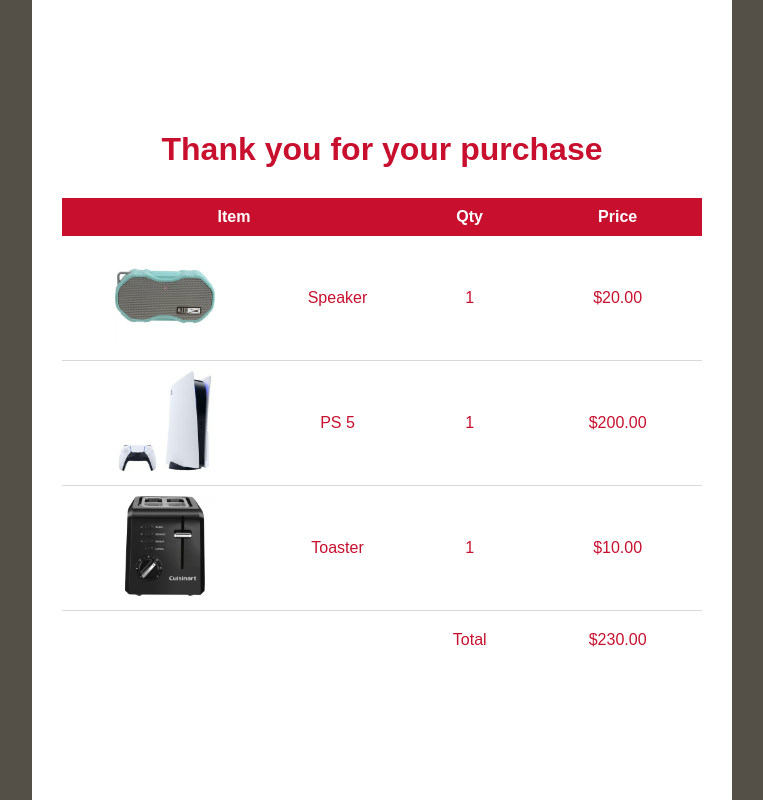
After one commit to Seid27/square_payment, a Flask app: page /payment-success in a window 1280 px wide. The commit adds this page. Shown: the whole page, without its empty margins (258-1021 px from the left). Run offline with Flask 3, Linux system fonts and the light colour scheme.

Commit message:
card payment working

```diff
--- a/app.py
+++ b/app.py
@@ -1,11 +1,58 @@
-from flask import Flask
+from flask import Flask, request, jsonify
 from flask import render_template
 from square.http.auth.o_auth_2 import BearerAuthCredentials
 from square.client import Client
+from dotenv import load_dotenv
 import os
+import logging
+import uuid
+
+# logging.basicConfig(format="%(levelname)s:%(name)s:%(message)s")
+logging.basicConfig(level=logging.DEBUG)
+load_dotenv()
 
 app = Flask(__name__)
+client = Client(
+    bearer_auth_credentials=BearerAuthCredentials(
+    #    access_token=os.environ['SQUARE_ACCESS_TOKEN']
+       access_token="EAAAl3JSEJv2P-_FDkP8AtWmtolRH4eeS6Ppr1itRKu9j6nFYT5kNmhCcvYbvu1A"
+    ),
+    environment='sandbox')
 
 @app.route("/")
 def home():
+    app.logger.info("this is app")
     return render_template("checkout.html")
+
+
+@app.post("/process-payment")
+def create_payment():
+    data = request.get_json()
+    app.logger.info(data)
+    logging.info("Creating payment")
+    create_payment_response = client.payments.create_payment(
+        body={
+            "source_id": data['sourceId'],
+            "idempotency_key": data['idempotencyKey'],
+            "amount_money": {
+                "amount": 100,  # $1.00 charge
+                "currency": 'USD',
+            },
+        }
+    )
+
+    if create_payment_response.is_success():
+        return create_payment_response.body
+    elif create_payment_response.is_error():
+        return create_payment_response
+
+
+@app.get("/payment-success")
+def paymentSuccess():
+    app.logger.info("this payment success")
+    return render_template("payment_success.html")
+
+@app.get("/payment-failure")
+def paymentFailure():
+    app.logger.info("this is payment failure")
+    return render_template("payment_failure.html")
--- /dev/null
+++ b/static/css/payment-success.css
@@ -0,0 +1,60 @@
+*{
+    box-sizing: border-box;
+    margin: 0;
+    padding: 0;
+    font-family: "Square Sans Text VF","Square Sans Text",Arial,sans-serif;
+    color: #C8102E;
+}
+.product-img{
+    width: 100px;
+    height: 100px;
+}
+
+body{
+    height: 100vh;
+    background-color: #544F47;
+}
+.order-success{
+    background-color: #fff;
+    display: flex;
+    flex-direction: column;
+    justify-content: center;
+    height: inherit;
+    width: 700px;
+    margin: auto;
+    padding: 30px;
+}
+
+.order-success h1, .order-success p{
+    text-align: center;
+}
+
+table{
+    width: 100%;
+    margin-top: 30px;
+    border-spacing: 0;
+}
+tbody th, tbody td {
+    border-bottom: 1px solid #d9d9d9;
+  }
+
+thead{
+    background-color: #C8102E;
+}
+thead th{
+    padding: 10px;
+    color: #fff;
+}
+
+td{
+    /* background-color: red; */
+    text-align: center;
+    padding: 10px;
+
+}
+
+tfoot td{
+    /* border: 2px solid red; */
+    padding: 20px;
+
+}
--- /dev/null
+++ b/templates/payment_success.html
@@ -0,0 +1,77 @@
+<!DOCTYPE html>
+<html lang="en">
+<head>
+    <meta charset="UTF-8">
+    <meta name="viewport" content="width=device-width, initial-scale=1.0">
+    <link rel="stylesheet" href="/static/css/payment-success.css">
+    <title>Document</title>
+</head>
+<body>
+    <div class="order-success">
+        <h1>Thank you for your purchase</h1>
+        <div class="order-summary">
+            <table>
+                <thead>
+                    <tr>
+                        <th colspan="2">Item</th>
+                        <th>Qty</th>
+                        <th>Price</th>
+                      </tr>
+                </thead>
+                <tbody>
+                    <tr>
+                        <td><img class="product-img" src="/static/images/speaker.avif" alt="" srcset=""></td>
+                        <td><span class="product-desc">Speaker</span></td>
+                        <td><span class="product-qty">1</span></td>
+                        <td><span class="product-price">$20.00</span></td>
+                      </tr>
+                      <tr>
+                        <td><img class="product-img" src="/static/images/ps5.avif" alt="" srcset=""></td>
+                        <td><span class="product-desc">PS 5</span></td>
+                        <td><span class="product-qty">1</span></td>
+                        <td><span class="product-price">$200.00</span></td>
+                      </tr>
+                      <tr>
+                        <td><img class="product-img" src="/static/images/toaster.avif" alt="" srcset=""></td>
+                        <td><span class="product-desc">Toaster</span></td>
+                        <td><span class="product-qty">1</span></td>
+                        <td><span class="product-price">$10.00</span></td>
+                      </tr>
+                </tbody>
+
+                <tfoot>
+                    <tr>
+                      <td></td>
+                      <td></td>
+                      <td><span class="total">Total</span></td>
+                      <td><span>$230.00</span></td>
+                    </tr>
+                  </tfoot>
+              </table>
+
+
+
+
+
+            <!-- <img class="product-img" src="/static/images/chair.jpg" alt="" srcset="">
+            <span class="product-desc">Swivel chair</span>
+            <span class="product-qty">1</span>
+            <span class="product-price">$47.00</span>
+            <hr>
+            <img class="product-img" src="/static/images/chair.jpg" alt="" srcset="">
+            <span class="product-desc">Swivel chair</span>
+            <span class="product-qty">1</span>
+            <span class="product-price">$47.00</span>
+            <hr> -->
+
+            <!-- <div class="order-total">
+                <span class="subtotal">Subtotal</span>
+                <span class="subtotal-price">$47.00</span><br>
+                <span class="total">Total</span>
+                <span class="total">$47.00</span>
+            </div> -->
+        </div>
+    </div>
+
+</body>
+</html>
```
Also changed, not shown: static/css/style.css (+6 -4 lines), static/js/square_client.js (+98 -43 lines), templates/checkout.html (+17 -32 lines), templates/payment_failure.html (added, +11 -0 lines), static/images/ps5.avif (added), static/images/speaker.avif (added), static/images/toaster.avif (added), static/images/tv.avif (added), static/images/waffle_maker.avif (added), 1 other file.
